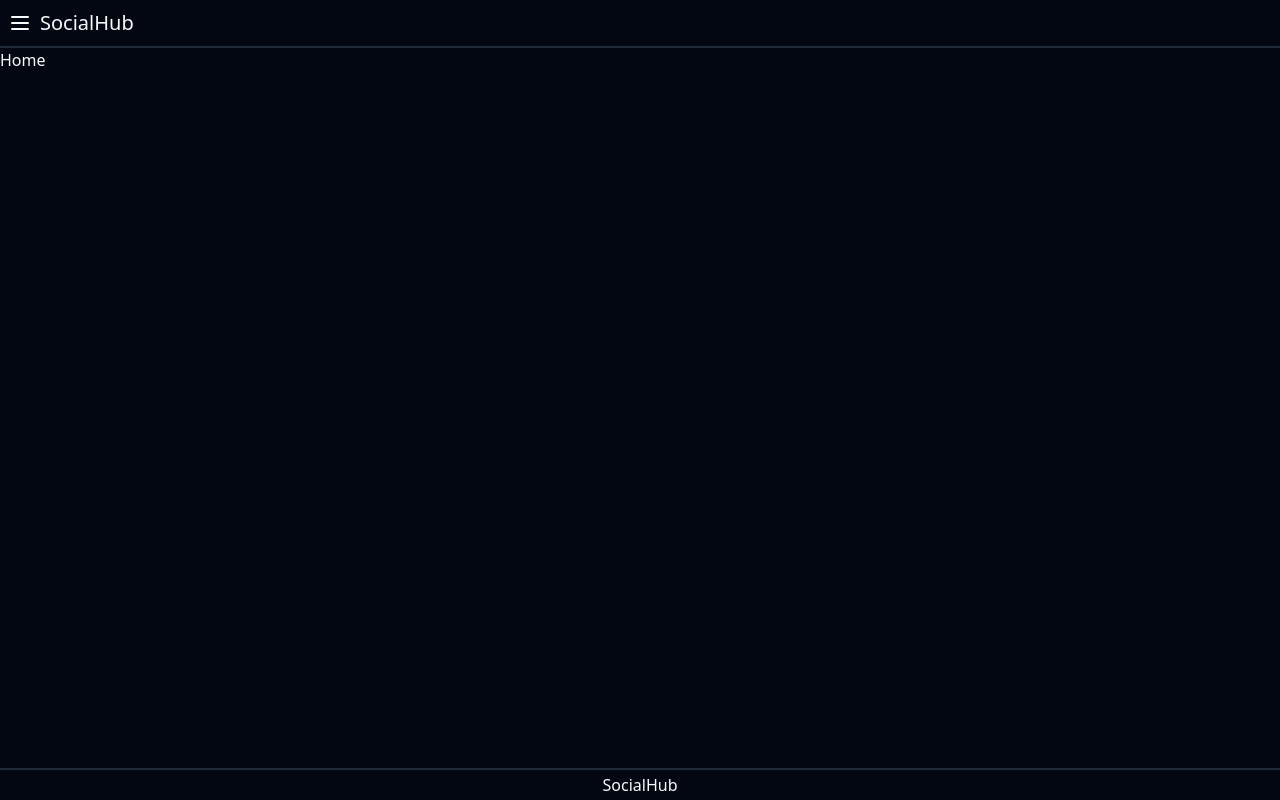
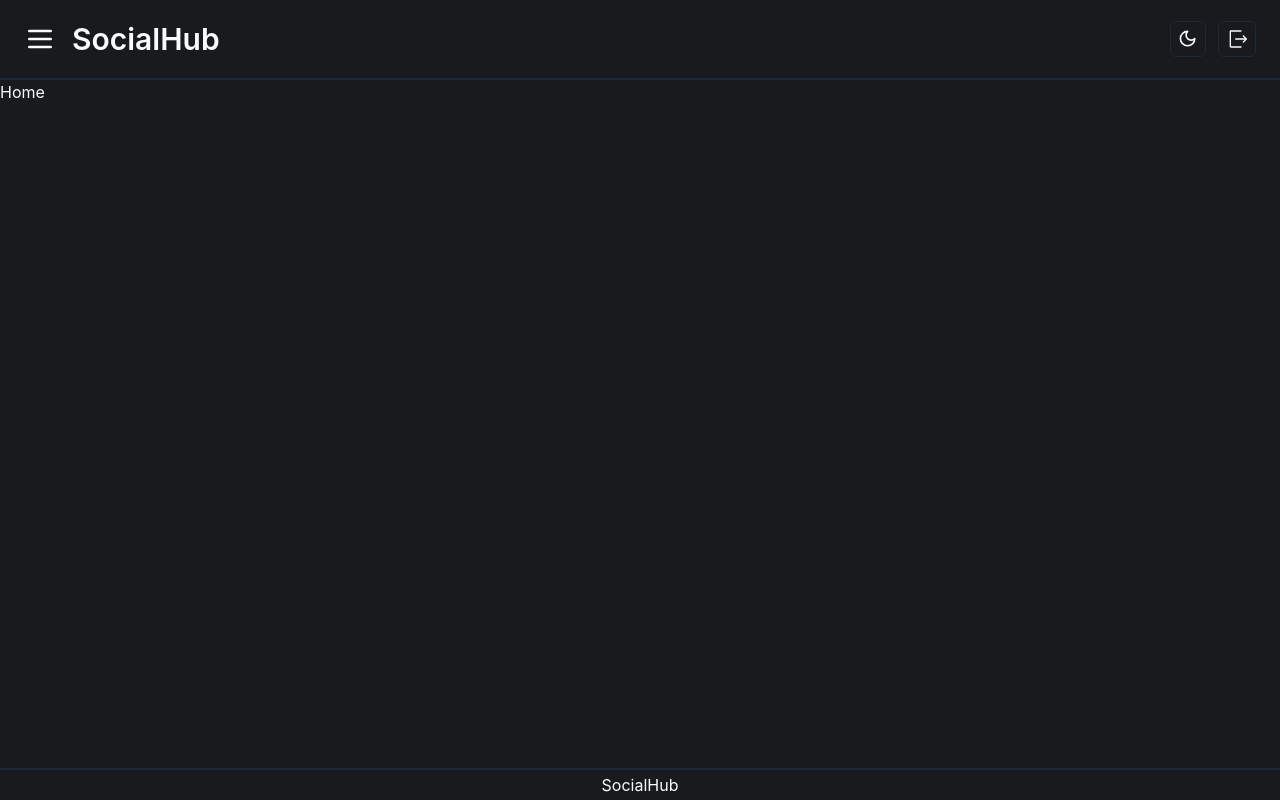
Before and after one commit to Rigolao/chad, a React (Vite) app: page / in a window 1280 px wide. Built offline with nearby package versions, Linux system fonts and the light colour scheme.

Commit message:
Feat: Melhorias em componentes.

```diff
--- a/src/App.tsx
+++ b/src/App.tsx
@@ -1,4 +1,4 @@
-import {AppBar} from "@/components/ui/app-bar.tsx";
+import {AppBar} from "@/components/custom/app-bar.tsx";
 
 function App() {
 
--- /dev/null
+++ b/src/components/custom/app-bar-item.tsx
@@ -0,0 +1,22 @@
+import {Button} from "@/components/ui/button.tsx";
+import {LucideIcon} from "lucide-react";
+import {cn} from "@/lib/utils.ts";
+
+interface AppBarItemProps {
+    label: string
+    icon: LucideIcon
+    selected?: boolean
+}
+
+export function AppBarItem({label, icon: Icon, selected}: AppBarItemProps) {
+    return (
+        <>
+            <Button
+                className={cn("flex items-center justify-start text-left text-lg md:text-xl font-semibold text-foreground gap-3", selected && "bg-accent text-accent-foreground")}
+                variant="ghost">
+                <Icon className="h-[1.2rem] w-[1.2rem] md:size-5"/>
+                {label}
+            </Button>
+        </>
+    )
+}
--- /dev/null
+++ b/src/components/custom/app-bar.tsx
@@ -0,0 +1,57 @@
+import {ModeToggle} from "@/components/ui/mode-toggle.tsx";
+import {Sheet, SheetContent, SheetFooter, SheetHeader, SheetTitle, SheetTrigger} from "@/components/ui/sheet.tsx";
+import {Avatar, AvatarFallback, AvatarImage} from "@/components/ui/avatar.tsx";
+import {AArrowDownIcon, MenuIcon} from "lucide-react";
+import {ProfileConfig} from "@/components/custom/profile-config.tsx";
+import {CalendarIcon, ExitIcon, HomeIcon, PersonIcon, PlusIcon} from "@radix-ui/react-icons";
+import {TooltipButton} from "@/components/custom/tooltip-button.tsx";
+import {AppBarItem} from "@/components/custom/app-bar-item.tsx";
+import {Separator} from "@/components/ui/separator.tsx";
+
+export function AppBar() {
+    return (
+        <div className="flex w-screen h-[60px] md:h-[80px] py-2 px-4 md:px-6 border-b-2 items-center justify-between">
+            <Sheet>
+                <SheetTrigger className="flex gap-2 md:gap-4 justify-center items-center">
+                    <MenuIcon className="h-[1.2rem] w-[1.2rem] md:size-8"/>
+                    <h1 className="text-xl md:text-3xl font-semibold text-foreground text-center">
+                        SocialHub
+                    </h1>
+                </SheetTrigger>
+                <SheetContent
+                    side="left"
+                    className="flex flex-col">
+                    <SheetHeader>
+                        <SheetTitle className="text-xl self-start md:text-3xl">
+                            SocialHub
+                        </SheetTitle>
+                    </SheetHeader>
+                    <div className="flex justify-between">
+                        <div className="flex items-center gap-2">
+                            <Avatar>
+                                <AvatarImage src="https://github.com/Rigolao.png" alt="@Rigolao"/>
+                                <AvatarFallback>MR</AvatarFallback>
+                            </Avatar>
+                            <div className="font-semibold tetx-lg">Matheus Rigolão</div>
+                        </div>
+                        <ProfileConfig />
+                    </div>
+                    <Separator />
+                    <AppBarItem label={"Início"} icon={HomeIcon} selected={true}/>
+                    <AppBarItem label={"Postagens"} icon={CalendarIcon}/>
+                    <AppBarItem label={"Agendar postagem"} icon={PlusIcon}/>
+                    <AppBarItem label={"Portfólio"} icon={PersonIcon}/>
+                    <SheetFooter className="md:hidden flex flex-row justify-between mt-auto">
+                        <ModeToggle/>
+                        <TooltipButton tooltip={"Sair"} label={"Sair"} icon={ExitIcon}/>
+                    </SheetFooter>
+                </SheetContent>
+
+            </Sheet>
+            <div className="hidden md:flex gap-3">
+                <ModeToggle/>
+                <TooltipButton tooltip={"Sair"} icon={ExitIcon}/>
+            </div>
+        </div>
+    )
+}
--- /dev/null
+++ b/src/components/custom/profile-config.tsx
@@ -0,0 +1,40 @@
+import * as React from "react";
+import {DropdownMenuCheckboxItemProps} from "@radix-ui/react-dropdown-menu";
+import {
+    DropdownMenu, DropdownMenuCheckboxItem,
+    DropdownMenuContent, DropdownMenuItem,
+    DropdownMenuLabel, DropdownMenuSeparator,
+    DropdownMenuTrigger
+} from "@/components/ui/dropdown-menu.tsx";
+import {Button} from "@/components/ui/button.tsx";
+import {LockIcon, SettingsIcon} from "lucide-react";
+import {ExitIcon, PersonIcon} from "@radix-ui/react-icons";
+import {TooltipButton} from "@/components/custom/tooltip-button.tsx";
+
+type Checked = DropdownMenuCheckboxItemProps["checked"]
+
+export function ProfileConfig() {
+    const [showStatusBar, setShowStatusBar] = React.useState<Checked>(true)
+    const [showActivityBar, setShowActivityBar] = React.useState<Checked>(false)
+    const [showPanel, setShowPanel] = React.useState<Checked>(false)
+
+    return (
+        <DropdownMenu>
+            <DropdownMenuTrigger>
+                <TooltipButton tooltip={"Configurações"} icon={SettingsIcon}/>
+            </DropdownMenuTrigger>
+            <DropdownMenuContent className="w-56">
+                <DropdownMenuLabel>Configurações</DropdownMenuLabel>
+                <DropdownMenuSeparator/>
+                <DropdownMenuItem>
+                    <PersonIcon className="w-4 h-4 mr-2"/>
+                    Perfil
+                </DropdownMenuItem>
+                <DropdownMenuItem>
+                    <LockIcon className="w-4 h-4 mr-2"/>
+                    Alterar senha
+                </DropdownMenuItem>
+            </DropdownMenuContent>
+        </DropdownMenu>
+    )
+}
--- /dev/null
+++ b/src/components/custom/tooltip-button.tsx
@@ -0,0 +1,30 @@
+import {Tooltip, TooltipContent, TooltipProvider, TooltipTrigger} from "@/components/ui/tooltip.tsx";
+import {Button} from "@/components/ui/button.tsx";
+import {LucideIcon} from "lucide-react";
+
+interface TooltipButtonProps {
+    label?: string
+    icon?: LucideIcon
+    tooltip: string
+}
+
+export function TooltipButton({label, icon: Icon, tooltip}: TooltipButtonProps) {
+    return (
+        <TooltipProvider>
+            <Tooltip>
+                <TooltipTrigger asChild>
+                    <Button
+                        size="icon"
+                        variant="outline"
+                        className="w-auto p-2 flex gap-2 font-semibold">
+                        {Icon && <Icon className="h-[1.2rem] w-[1.2rem] md:size-5"/>}
+                        {label}
+                    </Button>
+                </TooltipTrigger>
+                <TooltipContent>
+                    {tooltip}
+                </TooltipContent>
+            </Tooltip>
+        </TooltipProvider>
+    )
+}
--- a/src/components/ui/app-bar.tsx
+++ /dev/null
@@ -1,53 +0,0 @@
-import {ModeToggle} from "@/components/ui/mode-toggle.tsx";
-import {
-    Sheet,
-    SheetContent,
-    SheetFooter,
-    SheetHeader,
-    SheetTitle,
-    SheetTrigger
-} from "@/components/ui/sheet.tsx";
-import {Avatar, AvatarFallback, AvatarImage} from "@/components/ui/avatar.tsx";
-import {MenuIcon, SettingsIcon} from "lucide-react";
-import {Button} from "@/components/ui/button.tsx";
-
-export function AppBar() {
-    return (
-        <div className="flex w-screen h-12 p-2 border-b-2 items-center">
-            <Sheet>
-                <SheetTrigger className="flex gap-2">
-                    <MenuIcon className="self-center"/>
-                    <h1 className="text-xl bold">
-                        SocialHub
-                    </h1>
-                </SheetTrigger>
-                <SheetContent
-                    side="left"
-                    className="flex flex-col">
-                    <SheetHeader>
-                        <SheetTitle>
-                            SocialHub
-                        </SheetTitle>
-                    </SheetHeader>
-                    <div className="flex items-center gap-2">
-                        <Avatar>
-                            <AvatarImage src="https://github.com/Rigolao.png" alt="@Rigolao"/>
-                            <AvatarFallback>Rigolão</AvatarFallback>
-                        </Avatar>
-                        <h3>Matheus Rigolão</h3>
-                        <Button
-                            variant="ghost"
-                            className="ml-auto">
-                            <SettingsIcon />
-                        </Button>
-                    </div>
-                    <SheetFooter className="mt-auto">
-                        <ModeToggle/>
-                    </SheetFooter>
-                </SheetContent>
-
-            </Sheet>
-
-        </div>
-    )
-}
--- a/src/components/ui/mode-toggle.tsx
+++ b/src/components/ui/mode-toggle.tsx
@@ -1,35 +1,47 @@
-import { Moon, Sun } from "lucide-react"
+import {Moon, Sun} from "lucide-react"
 
-import { Button } from "@/components/ui/button"
+import {Button} from "@/components/ui/button"
 import {
     DropdownMenu,
     DropdownMenuContent,
     DropdownMenuItem,
     DropdownMenuTrigger,
 } from "@/components/ui/dropdown-menu"
-import { useTheme } from "@/components/provider/theme-provider"
+import {useTheme} from "@/providers/theme-provider.tsx"
+import {Tooltip, TooltipContent, TooltipProvider, TooltipTrigger} from "@/components/ui/tooltip.tsx";
 
 export function ModeToggle() {
-    const { setTheme } = useTheme()
+    const {setTheme} = useTheme()
 
     return (
         <DropdownMenu>
-            <DropdownMenuTrigger asChild>
-                <Button variant="outline" size="icon">
-                    <Sun className="h-[1.2rem] w-[1.2rem] rotate-0 scale-100 transition-all dark:-rotate-90 dark:scale-0" />
-                    <Moon className="absolute h-[1.2rem] w-[1.2rem] rotate-90 scale-0 transition-all dark:rotate-0 dark:scale-100" />
-                    <span className="sr-only">Toggle theme</span>
-                </Button>
+            <DropdownMenuTrigger>
+                <TooltipProvider>
+                    <Tooltip>
+                        <TooltipTrigger asChild>
+                            <Button variant="outline" size="icon">
+                                <Sun
+                                    className="h-[1.2rem] w-[1.2rem] rotate-0 scale-100 transition-all dark:-rotate-90 dark:scale-0"/>
+                                <Moon
+                                    className="absolute h-[1.2rem] w-[1.2rem] rotate-90 scale-0 transition-all dark:rotate-0 dark:scale-100"/>
+                                <span className="sr-only">Alterar tema</span>
+                            </Button>
+                        </TooltipTrigger>
+                        <TooltipContent>
+                            Alterar tema
+                        </TooltipContent>
+                    </Tooltip>
+                </TooltipProvider>
             </DropdownMenuTrigger>
             <DropdownMenuContent align="end">
                 <DropdownMenuItem onClick={() => setTheme("light")}>
-                    Light
+                    Claro
                 </DropdownMenuItem>
                 <DropdownMenuItem onClick={() => setTheme("dark")}>
-                    Dark
+                    Escuro
                 </DropdownMenuItem>
                 <DropdownMenuItem onClick={() => setTheme("system")}>
-                    System
+                    Sistema
                 </DropdownMenuItem>
             </DropdownMenuContent>
         </DropdownMenu>
--- a/src/components/ui/sheet.tsx
+++ b/src/components/ui/sheet.tsx
@@ -92,7 +92,7 @@ const SheetFooter = ({
 }: React.HTMLAttributes<HTMLDivElement>) => (
   <div
     className={cn(
-      "flex flex-col-reverse sm:flex-row sm:justify-start sm:space-x-2",
+      "flex flex-col-reverse sm:flex-row sm:justify-between sm:space-x-2",
       className
     )}
     {...props}
--- a/src/index.css
+++ b/src/index.css
@@ -3,6 +3,10 @@
 @tailwind utilities;
 
 @layer base {
+    html {
+        font-family: Inter, sans-serif;
+    }
+
     :root {
         --background: 0 0% 100%;
         --foreground: 224 71.4% 4.1%;
@@ -36,13 +40,13 @@
     }
 
     .dark {
-      --background: 224 71.4% 4.1%;
+        --background: 224 10.42% 10.6%;
         --foreground: 210 20% 98%;
 
-      --card: 224 71.4% 4.1%;
+        --card: 224 10.42% 10.6%;
         --card-foreground: 210 20% 98%;
 
-      --popover: 224 71.4% 4.1%;
+        --popover: 224 10.42% 10.6%;
         --popover-foreground: 210 20% 98%;
 
         --primary: 210 20% 98%;
@@ -70,6 +74,7 @@
     * {
         @apply border-border;
     }
+
     body {
         @apply bg-background text-foreground;
     }
--- a/src/main.tsx
+++ b/src/main.tsx
@@ -2,7 +2,7 @@ import React from 'react'
 import ReactDOM from 'react-dom/client'
 import App from './App.tsx'
 import './index.css'
-import {ThemeProvider} from "@/components/provider/theme-provider.tsx";
+import {ThemeProvider} from "@/providers/theme-provider.tsx";
 
 ReactDOM.createRoot(document.getElementById('root')!).render(
   <React.StrictMode>
```
Also changed, not shown: src/providers/theme-provider.tsx (renamed from src/components/provider/theme-provider.tsx). Lines whose indentation alone changed are shown as unchanged.
